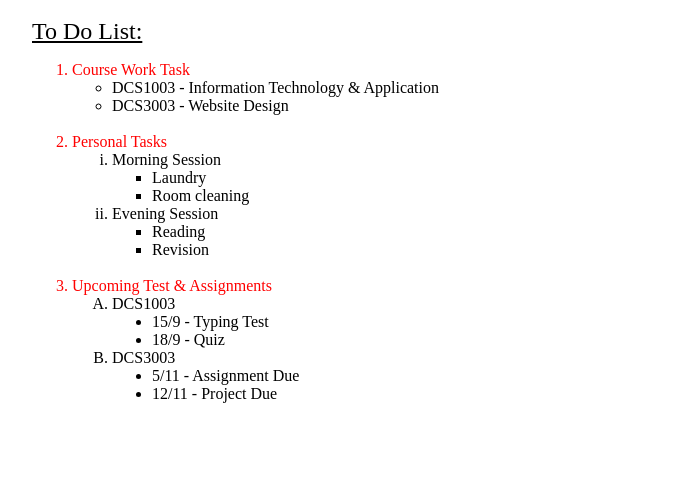
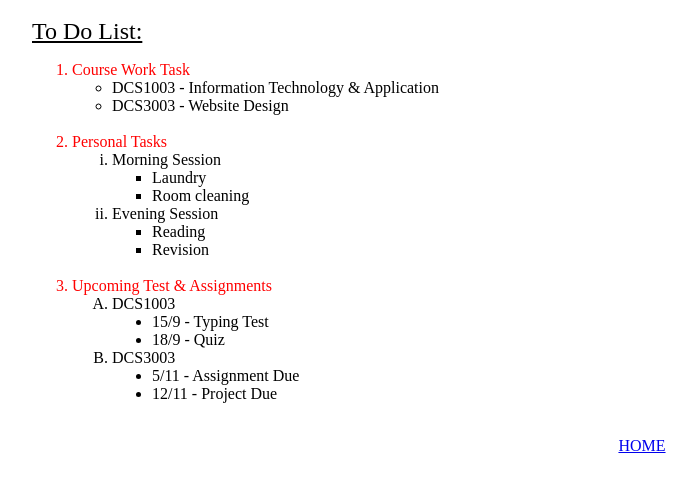
Before and after one commit to ZivLim/ziv.github.io, a plain HTML site: page tutorial/Tutorial Lesson 5.html in a window 1280 px wide. Shown: the part 60-552 px from the top of the page, without its empty margins (18-714 px from the left). Drawn offline with Linux system fonts and the light colour scheme.

Commit message:
Update Tutorial Lesson 5.html

```diff
--- a/tutorial/Tutorial Lesson 5.html
+++ b/tutorial/Tutorial Lesson 5.html
@@ -61,6 +61,8 @@
 
 
 </font>
+<br>
+<p align=center><a href="Tutorial Lesson 12.html">HOME</a></p>
 
 </body>
 </html>
```
